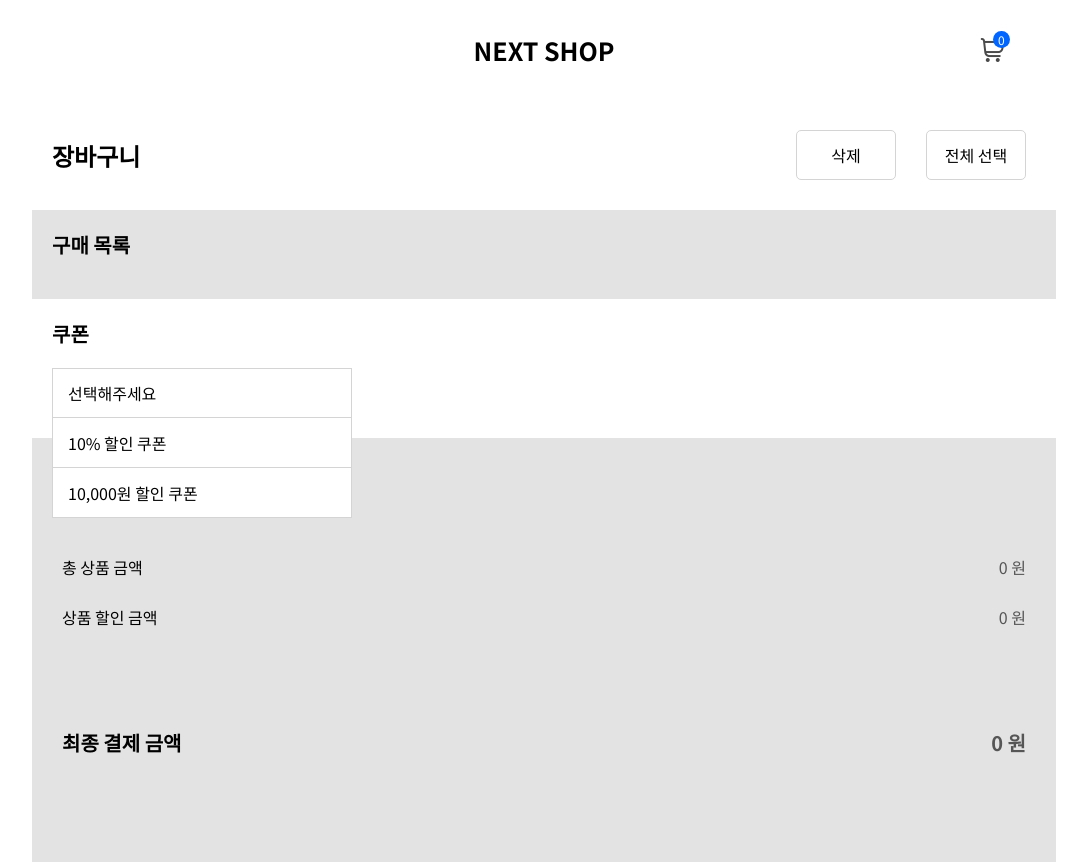
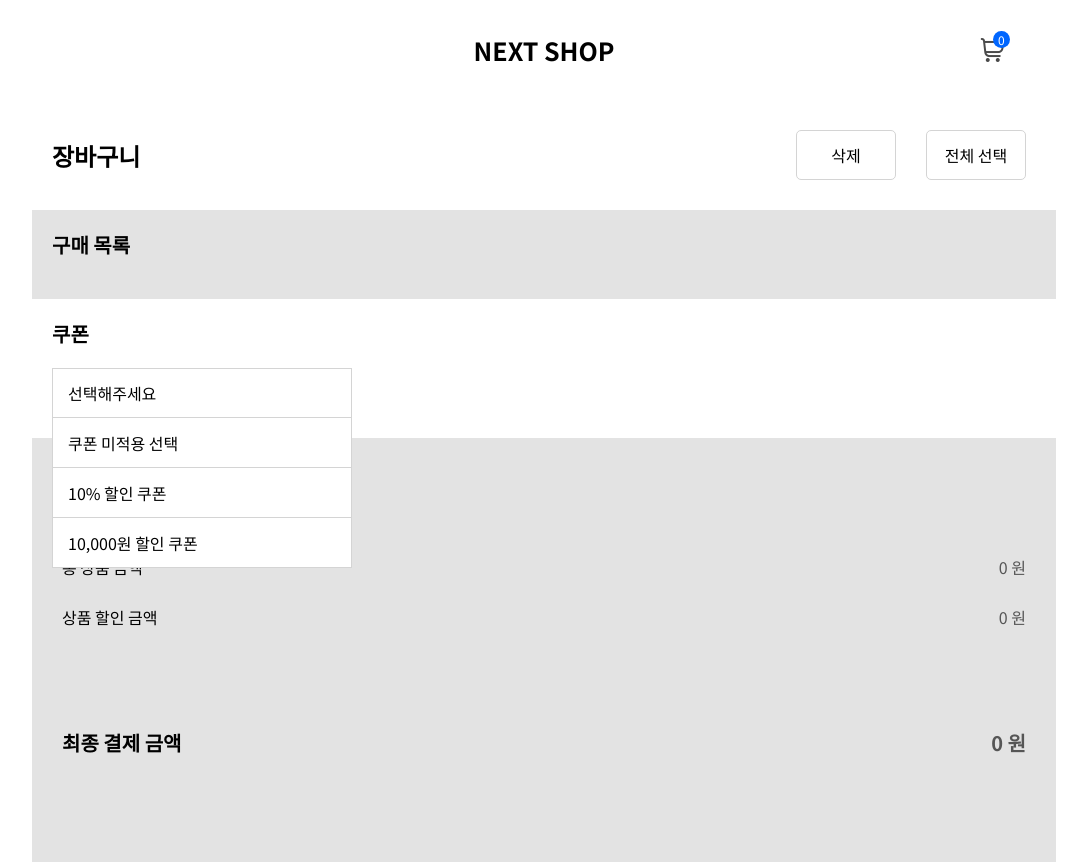
Before and after one commit to 8dong/next_shop_prev, a Next.js app: page /cart in a window 1280 px wide. Both pictures are taken after a click on the button "선택해주세요". Shown: the whole page, without its empty margins (96-1183 px from the left). Built offline with nearby package versions, Linux system fonts and the light colour scheme.

Commit message:
feat: 쿠폰 미적용 option 추가

```diff
--- a/components/pages/cart/CouponList.tsx
+++ b/components/pages/cart/CouponList.tsx
@@ -18,7 +18,7 @@ const CouponList = ({ coupons, couponSelectHandler, selectedCoupon }: CouponList
     setIsShowCouponList((prevState) => !prevState);
   };
 
-  const couponClickHandler = (coupon: Coupon) => {
+  const couponClickHandler = (coupon: Coupon | null) => {
     return () => {
       couponSelectHandler(coupon);
       setIsShowCouponList(false);
@@ -34,6 +34,7 @@ const CouponList = ({ coupons, couponSelectHandler, selectedCoupon }: CouponList
         </button>
         {isShowCouponList && (
           <ul>
+            <li onClick={couponClickHandler(null)}>쿠폰 미적용 선택</li>
             {coupons.map((coupon) => (
               <li onClick={couponClickHandler(coupon)} key={coupon.title}>
                 {coupon.title}
```
